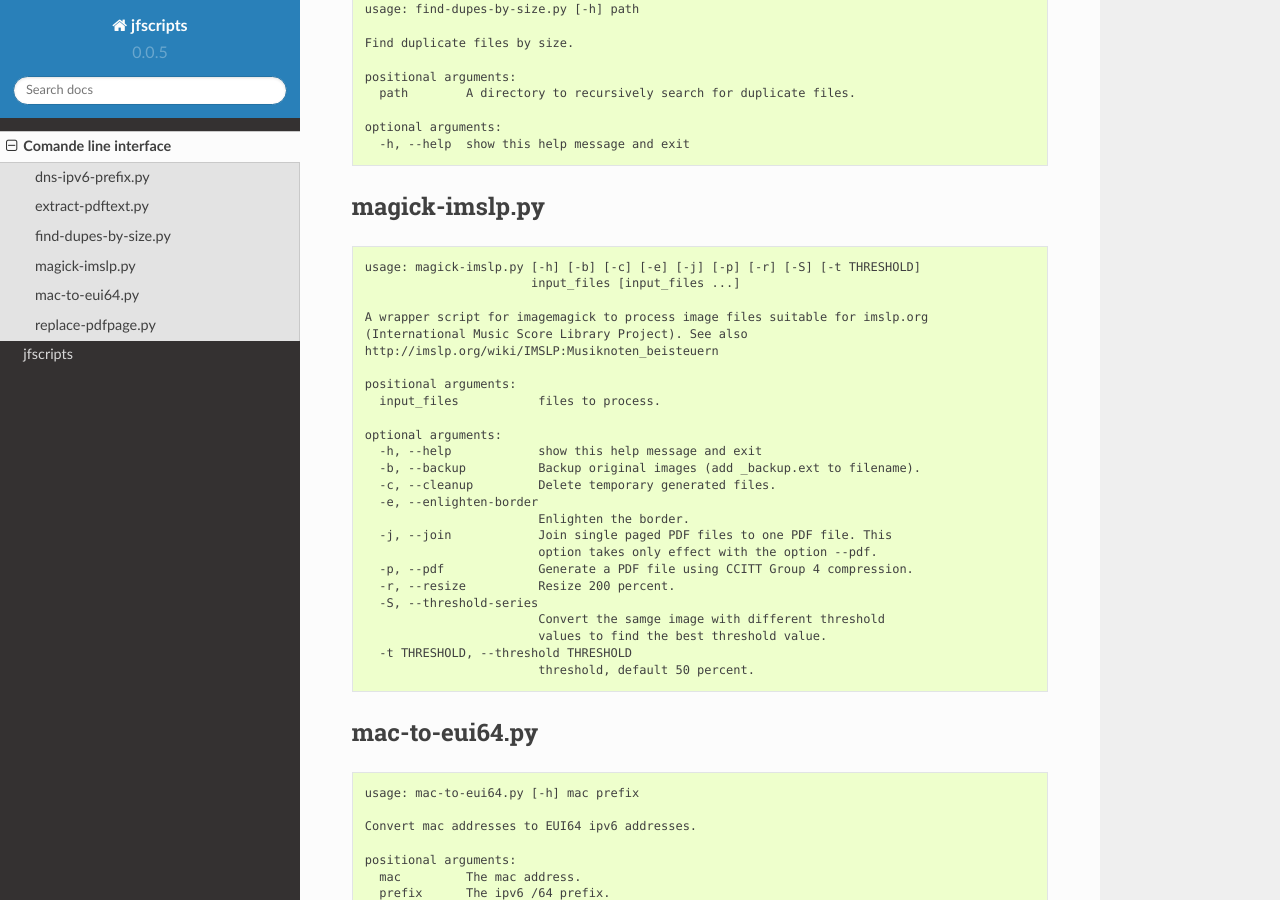
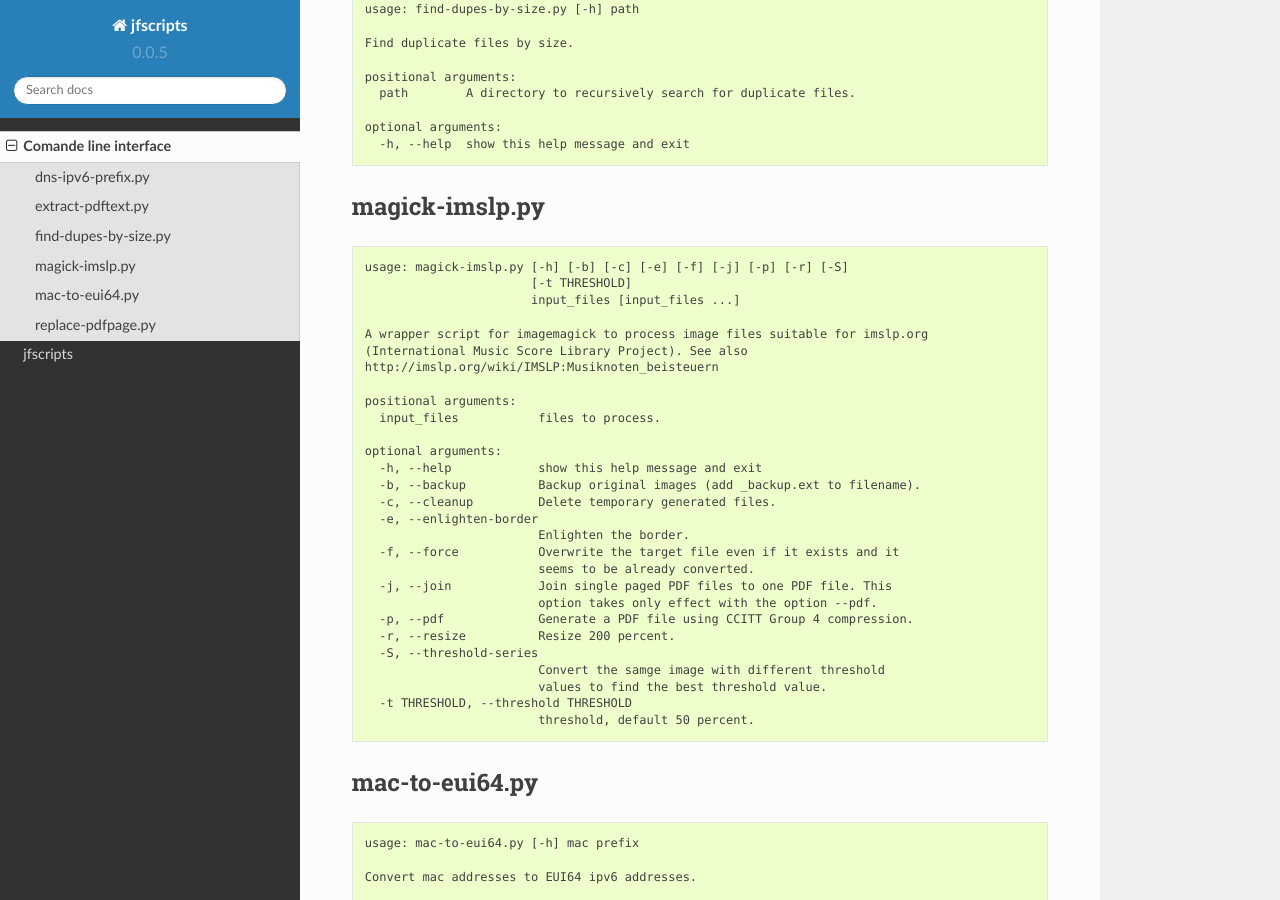
Before and after one commit to Josef-Friedrich/jfscripts, a Sphinx documentation site: the page built from doc/source/cli.rst, in a window 1280 px wide and 900 px high, scrolled down 775 px. Built offline with Sphinx 7.4.7 and the Read the Docs theme 2.0.0, drawn with Linux system fonts in a browser that asks for light colours.

Commit message:
Readd --force option

```diff
--- a/README.rst
+++ b/README.rst
@@ -60,7 +60,8 @@ magick-imslp.py
 
 .. code-block:: text
 
-    usage: magick-imslp.py [-h] [-b] [-c] [-e] [-j] [-p] [-r] [-S] [-t THRESHOLD]
+    usage: magick-imslp.py [-h] [-b] [-c] [-e] [-f] [-j] [-p] [-r] [-S]
+                           [-t THRESHOLD]
                            input_files [input_files ...]
 
     A wrapper script for imagemagick to process image files suitable for imslp.org
@@ -76,6 +77,8 @@ magick-imslp.py
       -c, --cleanup         Delete temporary generated files.
       -e, --enlighten-border
                             Enlighten the border.
+      -f, --force           Overwrite the target file even if it exists and it
+                            seems to be already converted.
       -j, --join            Join single paged PDF files to one PDF file. This
                             option takes only effect with the option --pdf.
       -p, --pdf             Generate a PDF file using CCITT Group 4 compression.
--- a/doc/source/cli.rst
+++ b/doc/source/cli.rst
@@ -52,7 +52,8 @@ magick-imslp.py
 
 .. code-block:: text
 
-    usage: magick-imslp.py [-h] [-b] [-c] [-e] [-j] [-p] [-r] [-S] [-t THRESHOLD]
+    usage: magick-imslp.py [-h] [-b] [-c] [-e] [-f] [-j] [-p] [-r] [-S]
+                           [-t THRESHOLD]
                            input_files [input_files ...]
 
     A wrapper script for imagemagick to process image files suitable for imslp.org
@@ -68,6 +69,8 @@ magick-imslp.py
       -c, --cleanup         Delete temporary generated files.
       -e, --enlighten-border
                             Enlighten the border.
+      -f, --force           Overwrite the target file even if it exists and it
+                            seems to be already converted.
       -j, --join            Join single paged PDF files to one PDF file. This
                             option takes only effect with the option --pdf.
       -p, --pdf             Generate a PDF file using CCITT Group 4 compression.
```
Also changed, not shown: 2 other files.
